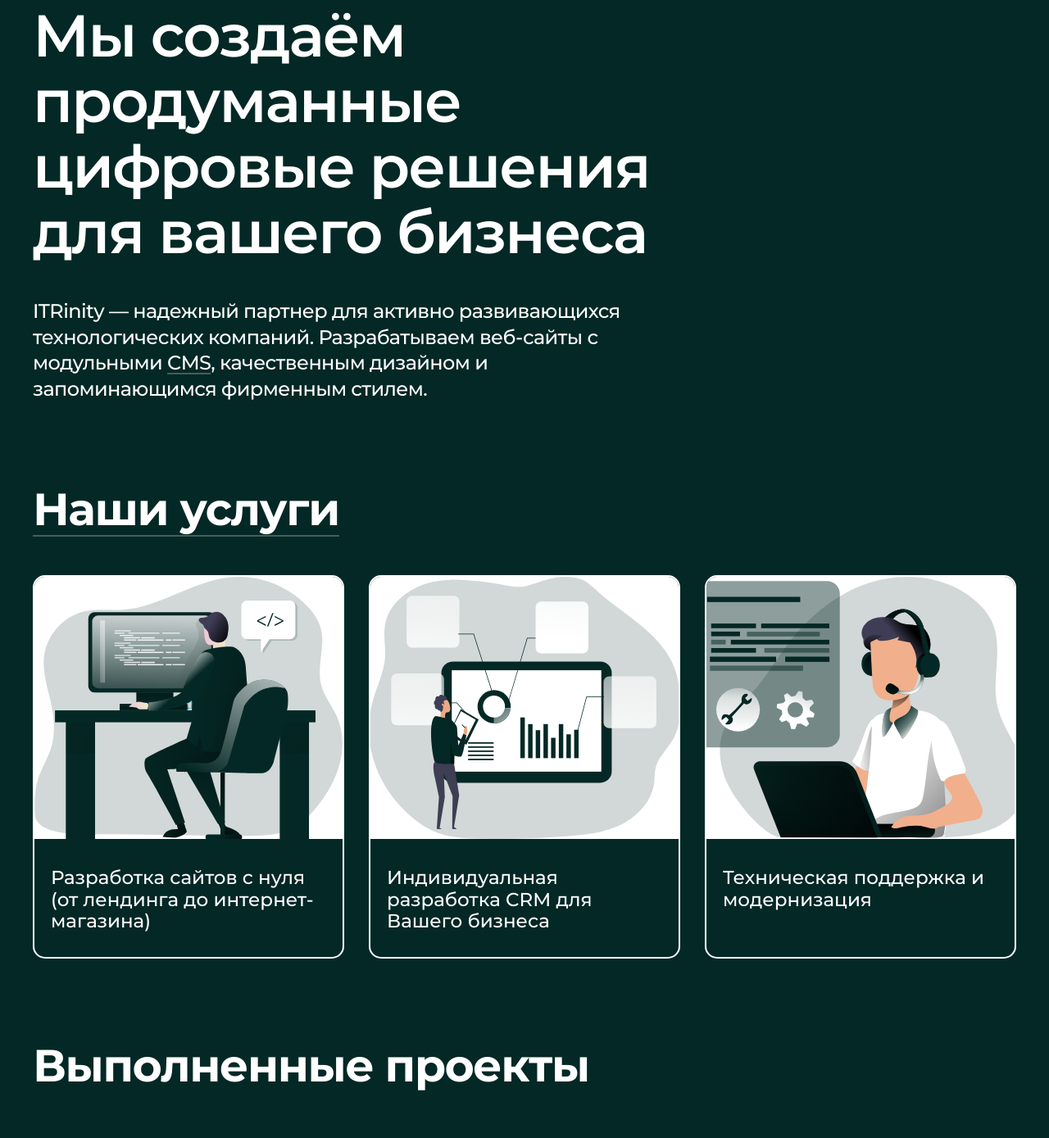
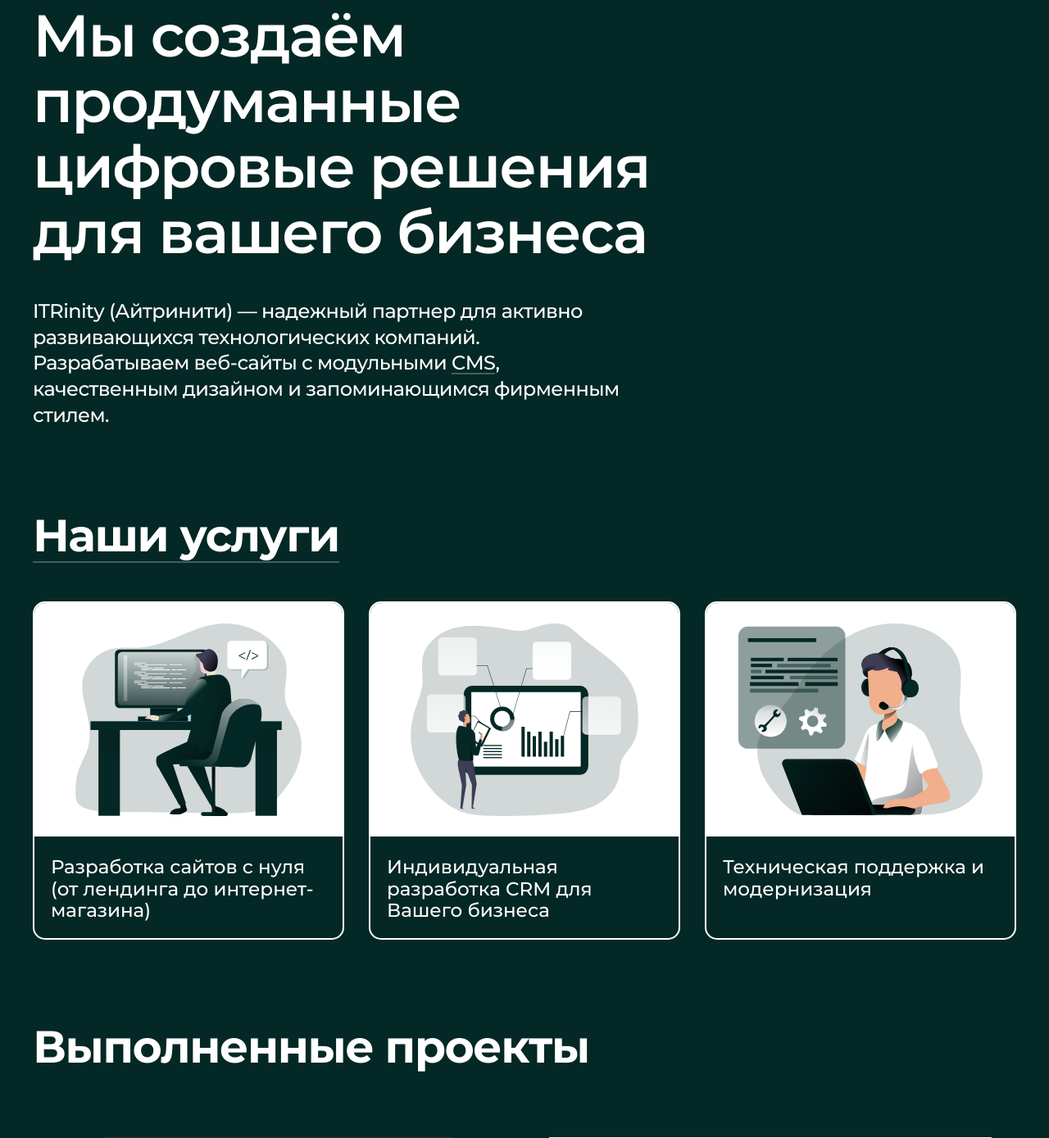
Before and after one commit to nsotnikov16/agency.local, a PHP site: page / in a window 1280 px wide. Shown: the part 206-1595 px from the top of the page at 82% size. Run offline with PHP 8.4, Linux system fonts and the light colour scheme.

Commit message:
update seo and services

```diff
--- a/contacts/index.php
+++ b/contacts/index.php
@@ -1,13 +1,13 @@
 <?php
 define('BG_2', true);
-$SEO_TITLE = 'Контакты агентства Itrinity';
-$SEO_DESCRIPTION = 'Контактная информация агентства Itrinity в Сургуте и других городах России';
+$SEO_TITLE = 'Контакты веб-студии ITRinity (Айтринити)';
+$SEO_DESCRIPTION = 'Контактная информация веб-студии ITRinity (Айтринити) в Сургуте и других городах России';
 $breadcrumbs = ['/contacts' => 'Контакты'];
 require_once $_SERVER['DOCUMENT_ROOT'] . '/dev/tools/core.php'; ?>
 <? getHeader(); ?>
 <section class="section contacts">
     <div class="container">
-        <h1 class="hero__title text-center mw-100" data-aos="fade-down" data-aos-duration="1000" data-aos-delay="0">Контакты</h1>
+        <h1 class="hero__title text-center mw-100">Контакты</h1>
         <div class="contacts__container">
             <ul class="contacts__list">
                 <li class="contacts__list-item">
--- a/dev/assets/css/services.css
+++ b/dev/assets/css/services.css
@@ -16,14 +16,15 @@
 }
 
 .service__img {
-    height: 320px;
+    height: 285px;
     width: 100%;
-    object-fit: cover;
+    object-fit: contain;
     background: white;
+    padding: 25px;
 }
 
 .service__info {
-    padding: 30px 20px;
+    padding: 20px;
 }
 
 .service__name {
@@ -45,6 +46,7 @@
 .services_page .service__img {
     max-width: 350px;
     margin-right: 5%;
+    padding: initial;
 }
 
 .services_page .service__name {
--- a/dev/template/footer.php
+++ b/dev/template/footer.php
@@ -51,7 +51,7 @@
         </div>
 
         <div class="footer__bottom">
-            <div class="footer__copyright">ITRinity<br>ИП Сотников Н.С. ОГРНИП: 324890000006185<br>© 2024<?= date('Y') === '2024' ? '' : (' - ' . date('Y')) ?>. Все права защищены.</div>
+            <div class="footer__copyright">ITRinity (Айтринити)<br>ИП Сотников Н.С. ОГРНИП: 324890000006185<br>© 2024<?= date('Y') === '2024' ? '' : (' - ' . date('Y')) ?>. Все права защищены.</div>
             <a href="<?= getCityURL() ?>/privacy-policy/" class="footer__policy">Политика обработки персональных данных</a>
         </div>
     </div>
--- a/dev/template/views/breadcrumbs.php
+++ b/dev/template/views/breadcrumbs.php
@@ -13,7 +13,7 @@
           "item":
           {
            "@id": "' . CURRENT_URL . '",
-           "name": "Itrinity"
+           "name": "ITRinity"
            }
          },
     ' ?>
@@ -21,7 +21,7 @@
         <div class="container">
             <ul class="breadcrumbs__list">
                 <li class="breadcrumbs__item">
-                    <a href="/" class="breadcrumbs__link not-effect">Itrinity</a>
+                    <a href="/" class="breadcrumbs__link not-effect">ITRinity</a>
                 </li>
                 <? foreach ($GLOBALS['breadcrumbs'] as $link => $title) : ?>
                     <li class="breadcrumbs__item">
--- a/dev/template/views/hero-index.php
+++ b/dev/template/views/hero-index.php
@@ -3,7 +3,7 @@
         <h1 class="hero__title" data-aos="fade-down" data-aos-duration="1000" data-aos-delay="0">Мы создаём продуманные
             цифровые решения для вашего бизнеса</h1>
         <p class="hero__subtitle" data-aos="fade-down" data-aos-duration="1000" data-aos-delay="150">
-            ITRinity — надежный партнер для активно развивающихся технологических компаний. Разрабатываем веб-сайты с
+            ITRinity (Айтринити) — надежный партнер для активно развивающихся технологических компаний. Разрабатываем веб-сайты с
             модульными <a class="link" target="_blank" href="<?= getCityURL() ?>/info/cms/">CMS</a>, качественным
             дизайном и запоминающимся фирменным стилем.
         </p>
--- a/dev/template/views/hero-start.php
+++ b/dev/template/views/hero-start.php
@@ -4,7 +4,7 @@
             вместе</h1>
         <p class="hero__subtitle" data-aos="fade-down" data-aos-duration="1000" data-aos-delay="150">
             Возможно, Ваш бизнес получит выгоду от сотрудничества с
-            агентством ITRinity? Поделитесь своими контактами в форме ниже, и мы ответим в течение 48 часов с момента
+            веб-студией ITRinity? Поделитесь своими контактами в форме ниже, и мы ответим в течение 48 часов с момента
             получения запроса.
         </p>
     </div>
--- a/dev/tools/seo.php
+++ b/dev/tools/seo.php
@@ -69,9 +69,9 @@ function getCanonical() {
 
 if (!isset($GLOBALS['SEO_TITLE'])) {
     $citySEO = getCitySEO();
-    $GLOBALS['SEO_TITLE'] = 'Купить сайт на заказ, разработка и продвижение сайта ' . (!empty($citySEO) ? ('в ' . $citySEO[1]) : '') . '| Itrinity Веб-студия';
+    $GLOBALS['SEO_TITLE'] = 'Купить сайт на заказ, разработка и продвижение сайта ' . (!empty($citySEO) ? ('в ' . $citySEO[1]) : '') . '| Itrinity (Айтринити) Веб-студия';
 }
 
 if (!isset($GLOBALS['SEO_DESCRIPTION'])) {
-    $GLOBALS['SEO_DESCRIPTION'] = 'ITRinity - Веб-студия для разработки и поддержки сайтов, CRM';
+    $GLOBALS['SEO_DESCRIPTION'] = 'ITRinity (Айтринити) - Веб-студия для разработки и поддержки сайтов, CRM';
 }
--- a/index.php
+++ b/index.php
@@ -1,4 +1,5 @@
 <?php
+$SEO_TITLE = 'Разработка сайтов для бизнеса - веб-студия ITRinity (Айтринити) &#128077';
 $SEO_DESCRIPTION = 'Мы предлагаем профессиональные услуги по разработке и поддержке сайтов. Надежное партнерство, индивидуальный подход и современные технологии - вот что делает нас лучшим выбором для вашего онлайн-присутствия.';
 require_once $_SERVER['DOCUMENT_ROOT'] . '/dev/tools/core.php';
 ?>
--- a/info/cms/index.php
+++ b/info/cms/index.php
@@ -1,6 +1,6 @@
 <?php
 define('BG_2', true);
-$SEO_TITLE = 'CMS | База знаний ITRinity';
+$SEO_TITLE = 'CMS | База знаний ITRinity (Айтринити)';
 $SEO_DESCRIPTION = 'Узнайте, что такое CMS система (система управления контентом) и как она помогает вам управлять и обновлять ваш веб-сайт. Мы расскажем о преимуществах использования CMS системы и ее ключевых функциях.';
 $breadcrumbs = ['/info' => 'База знаний', '/info/cms' => 'CMS'];
 require_once $_SERVER['DOCUMENT_ROOT'] . '/dev/tools/core.php'; ?>
--- a/info/crm/index.php
+++ b/info/crm/index.php
@@ -1,6 +1,6 @@
 <?php
 define('BG_2', true);
-$SEO_TITLE = 'CRM система | База знаний ITRinity';
+$SEO_TITLE = 'CRM система | База знаний ITRinity (Айтринити)';
 $SEO_DESCRIPTION = 'Узнайте, что такое CRM система и как она может улучшить эффективность вашего бизнеса. Мы объясним основные принципы и преимущества CRM системы для управления взаимоотношениями с клиентами.';
 $breadcrumbs = ['/info' => 'База знаний', '/info/crm' => 'CRM'];
 require_once $_SERVER['DOCUMENT_ROOT'] . '/dev/tools/core.php'; ?>
--- a/info/hosting-and-domain/index.php
+++ b/info/hosting-and-domain/index.php
@@ -1,6 +1,6 @@
 <?php
 define('BG_2', true);
-$SEO_TITLE = 'Хостинг и домен | База знаний ITRinity';
+$SEO_TITLE = 'Хостинг и домен | База знаний ITRinity (Айтринити)';
 $SEO_DESCRIPTION = 'Узнайте, что такое хостинг и домен и как они важны для вашего веб-сайта. Мы объясним, как хостинг обеспечивает доступность вашего сайта в Интернете, а домен - его уникальный адрес.';
 $breadcrumbs = ['/info' => 'База знаний', '/info/hosting-and-domain' => 'Хостинг и домен'];
 require_once $_SERVER['DOCUMENT_ROOT'] . '/dev/tools/core.php'; ?>
--- a/info/index.php
+++ b/info/index.php
@@ -1,6 +1,6 @@
 <?php
 define('BG_2', true);
-$SEO_TITLE = 'База знаний | ITRinity';
+$SEO_TITLE = 'База знаний | ITRinity (Айтринити)';
 $breadcrumbs = ['/info' => 'База знаний'];
 require_once $_SERVER['DOCUMENT_ROOT'] . '/dev/tools/core.php'; ?>
 <? getHeader(); ?>
--- a/info/virtual-server/index.php
+++ b/info/virtual-server/index.php
@@ -1,6 +1,6 @@
 <?php
 define('BG_2', true);
-$SEO_TITLE = 'Виртуальный сервер | База знаний ITRinity';
+$SEO_TITLE = 'Виртуальный сервер | База знаний ITRinity (Айтринити)';
 $SEO_DESCRIPTION = 'Узнайте, что такое виртуальный сервер и как он может быть полезен для вашего бизнеса. Мы расскажем о принципе работы виртуального сервера и его преимуществах по сравнению с обычным выделенным сервером.';
 $breadcrumbs = ['/info' => 'База знаний', '/info/virtual-server' => 'Виртуальный сервер'];
 require_once $_SERVER['DOCUMENT_ROOT'] . '/dev/tools/core.php'; ?>
--- a/privacy-policy/index.php
+++ b/privacy-policy/index.php
@@ -1,6 +1,6 @@
 <?php
 define('BG_2', true);
-$SEO_TITLE = 'Политика обработки персональных данных | ITRinity';
+$SEO_TITLE = 'Политика обработки персональных данных | ITRinity (Айтринити)';
 $breadcrumbs = ['/privacy-policy' => 'Политика обработки персональных данных'];
 require_once $_SERVER['DOCUMENT_ROOT'] . '/dev/tools/core.php'; ?>
 <? getHeader(); ?>
--- a/projects/index.php
+++ b/projects/index.php
@@ -1,6 +1,6 @@
 <?php
 define('BG_2', true);
-$SEO_TITLE = 'Выполненные проекты | ITRinity';
+$SEO_TITLE = 'Выполненные проекты | ITRinity (Айтринити)';
 $SEO_DESCRIPTION = 'Познакомьтесь с нашими успешными проектами, которые мы разработали и поддерживаем. Мы гордимся нашей работой и стремимся к достижению ваших целей.';
 $breadcrumbs = ['/projects' => 'Проекты'];
 require_once $_SERVER['DOCUMENT_ROOT'] . '/dev/tools/core.php'; ?>
--- a/services/index.php
+++ b/services/index.php
@@ -1,13 +1,13 @@
 <?php
 define('BG_2', true);
-$SEO_TITLE = 'Услуги агентства ITRinity для разработки и поддержки сайтов и CRM';
+$SEO_TITLE = 'Качественная разработка сайтов от 20 000 руб &#9989;&#128072;';
 $SEO_DESCRIPTION = 'Наша веб-студия предлагает широкий спектр услуг, включая разработку и поддержку сайтов, создание CRM-систем и многое другое. Мы поможем вам достичь ваших целей в онлайн-мире.';
 $breadcrumbs = ['/services' => 'Наши услуги'];
 require_once $_SERVER['DOCUMENT_ROOT'] . '/dev/tools/core.php'; ?>
 <? getHeader(); ?>
 <section class="section hero hero_inner">
     <div class="container">
-        <h1 class="hero__title text-center" data-aos="fade-down" data-aos-duration="1000" data-aos-delay="0">Услуги для разработки и поддержки веб-сайтов, CRM</h1>
+        <h1 class="hero__title text-center" data-aos="fade-down" data-aos-duration="1000" data-aos-delay="0">Услуги по разработке и поддержке веб-сайтов, CRM</h1>
         <span class="hero__img" style="max-width: 400px;" data-img-svg data-src="<?= ASSETS_PATH
         ?>images/services/entrepreneurs-flatline.svg"></span>
     </div>
--- a/start/index.php
+++ b/start/index.php
@@ -1,8 +1,8 @@
 <?php
 define('BG_2', true);
 define('HIDE_LEAD_SECTION', true);
-$SEO_TITLE = 'Начать проект | ITRinity';
-$SEO_DESCRIPTION = 'Готовы приступить к реализации вашей идеи? Начните свой проект с нашим веб-агентством. Мы предлагаем индивидуальный подход, качественную разработку и техническую поддержку на всех этапах проекта.';
+$SEO_TITLE = 'Начать проект | ITRinity (Айтринити)';
+$SEO_DESCRIPTION = 'Готовы приступить к реализации вашей идеи? Начните свой проект с нашей веб-студией. Мы предлагаем индивидуальный подход, качественную разработку и техническую поддержку на всех этапах проекта.';
 $breadcrumbs = ['/start' => 'Обсудить проект'];
 require_once $_SERVER['DOCUMENT_ROOT'] . '/dev/tools/core.php'; ?>
 <? getHeader(); ?>
--- a/technologies/index.php
+++ b/technologies/index.php
@@ -1,6 +1,6 @@
 <?php
 define('BG_2', true);
-$SEO_TITLE = 'Технологии | ITRinity';
+$SEO_TITLE = 'Технологии | ITRinity (Айтринити)';
 $SEO_DESCRIPTION = 'Мы используем современные технологии и инструменты для разработки и поддержки сайтов, создания CRM-систем и других проектов. Узнайте больше о наших технологических возможностях.';
 $breadcrumbs = ['/technologies' => 'Технологии'];
 require_once $_SERVER['DOCUMENT_ROOT'] . '/dev/tools/core.php'; ?>
```
Also changed, not shown: about/index.php (+3 -4 lines).
